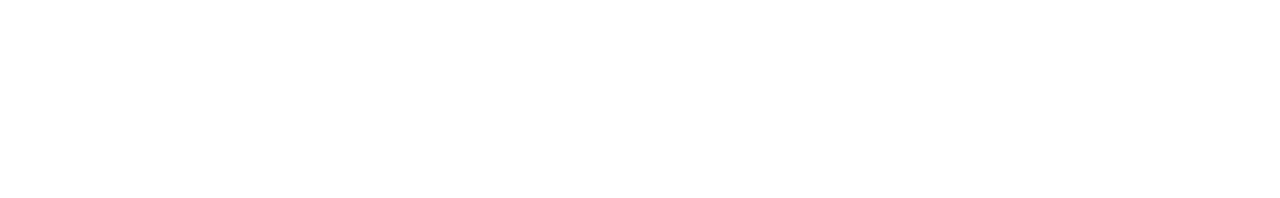
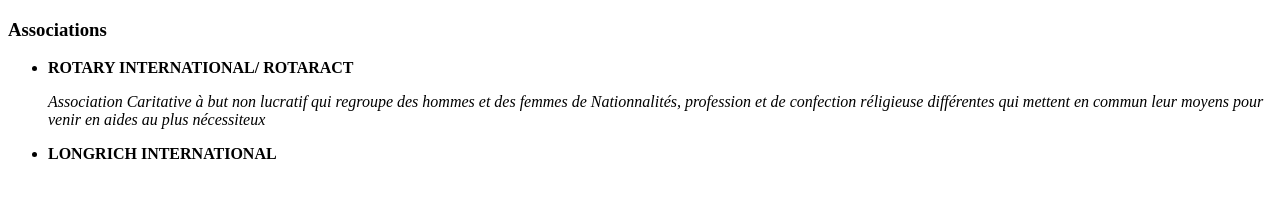
Before and after one commit to Gloyat/git-mon-cv, a plain HTML site: page index.html in a window 1280 px wide. Drawn offline with Linux system fonts and the light colour scheme.

Commit message:
mise en place de section associations

```diff
--- a/index.html
+++ b/index.html
@@ -8,6 +8,12 @@
     <title>Document</title>
 </head>
 <body>
+    <h3>Associations</h3>
 
+    <ul>
+      <li> <p><b>ROTARY INTERNATIONAL/ ROTARACT</b></p>
+    <p><em>Association Caritative à but non lucratif qui regroupe des hommes et des femmes de Nationnalités, profession et de confection réligieuse différentes qui mettent en commun leur moyens pour venir en aides au plus nécessiteux</em></p> </li>
+        <li>  <b> LONGRICH INTERNATIONAL</b></li>
+    </ul>
 </body>
 </html>
```
